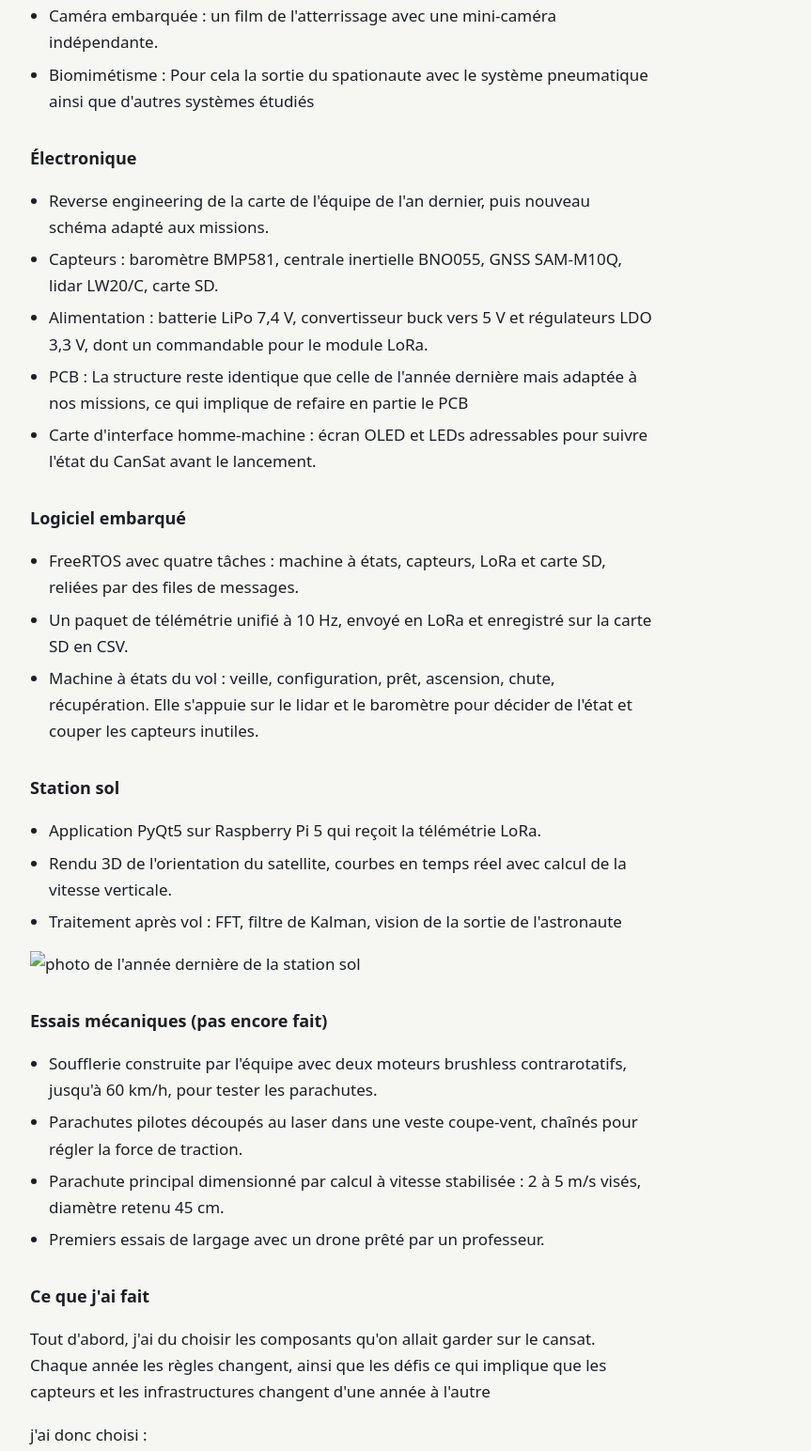
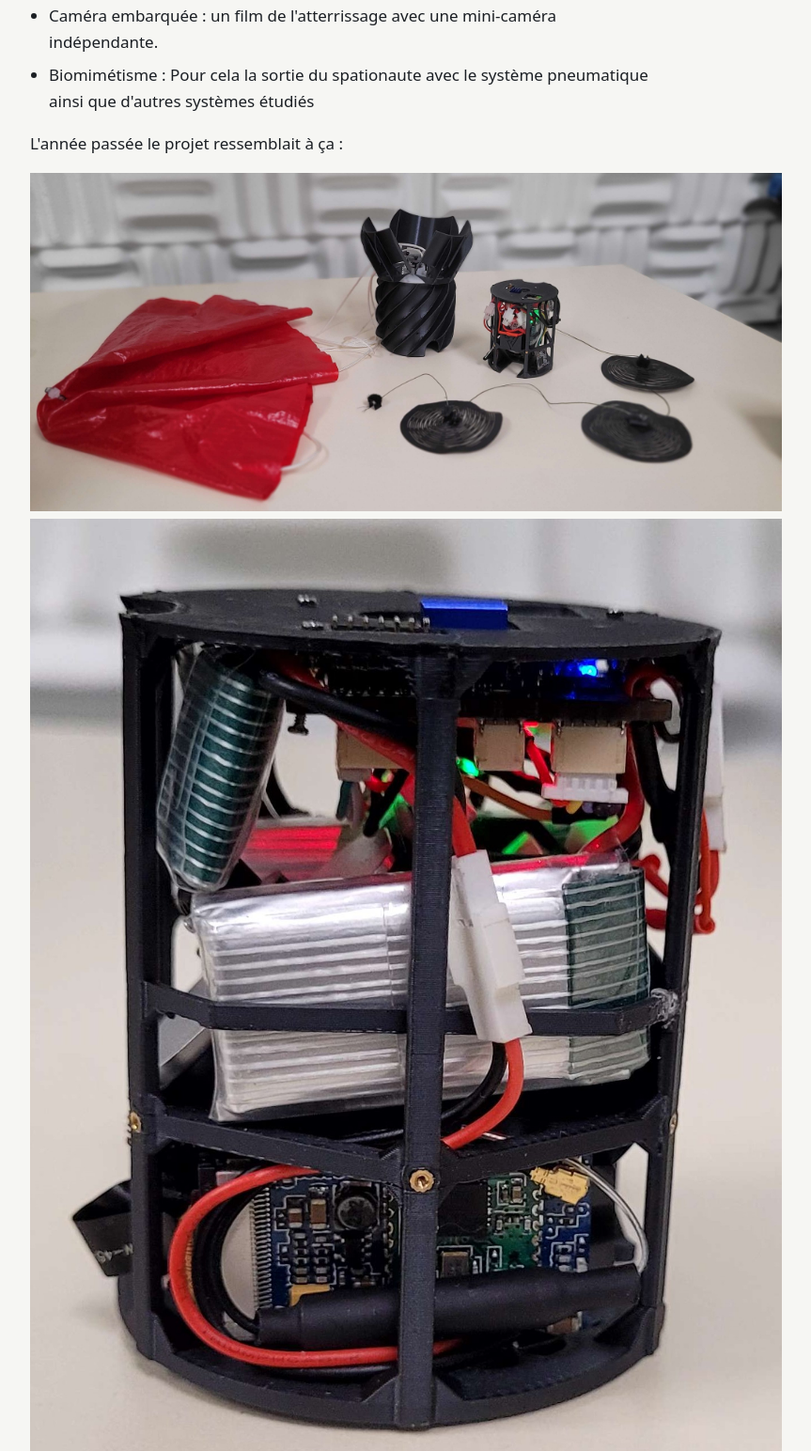
Before and after one commit to jeanli-pix/jean-bosco_linot.github.io, a plain HTML site: page cansat.html in a window 1280 px wide. Shown: the part 1273-2817 px from the top of the page at 94% size, without its empty margins (248-1111 px from the left). Drawn offline with Linux system fonts and the light colour scheme.

Commit message:
Add images and update content in cansat.html

```diff
--- a/cansat.html
+++ b/cansat.html
@@ -27,6 +27,9 @@
     <li>Caméra embarquée : un film de l&#x27;atterrissage avec une mini-caméra indépendante.</li>
     <li>Biomimétisme : Pour cela la sortie du spationaute avec le système pneumatique ainsi que d'autres systèmes étudiés </li>
   </ul>
+  <p>L'année passée le projet ressemblait à ça : </p>
+  <img src = "Mechanical_complete_cansat.jpg" alt= "photo de l'année dernière du projet" width= "800">
+  <img src = "Mechanical_right_side.jpg" alt= "photo de l'année dernière du projet" width= "800">
   <h3>Électronique</h3>
   <ul>
 <li>Reverse engineering de la carte de l&#x27;équipe de l&#x27;an dernier, puis nouveau schéma adapté aux missions.</li>
@@ -35,6 +38,8 @@
     <li> PCB : La structure reste identique que celle de l'année dernière mais adaptée à nos missions, ce qui implique de refaire en partie le PCB</li>
     <li>Carte d&#x27;interface homme-machine : écran OLED et LEDs adressables pour suivre l&#x27;état du CanSat avant le lancement.</li>
   </ul>
+  <img src = "Mainboard_V3_3d_back.png" alt= "photo de l'année dernière du PCB" width= "800">
+
   <h3>Logiciel embarqué</h3>
   <ul>
     <li>FreeRTOS avec quatre tâches : machine à états, capteurs, LoRa et carte SD, reliées par des files de messages.</li>
@@ -47,7 +52,7 @@
     <li>Rendu 3D de l&#x27;orientation du satellite, courbes en temps réel avec calcul de la vitesse verticale.</li>
     <li>Traitement après vol : FFT, filtre de Kalman, vision de la sortie de l'astronaute</li>
   </ul>
-  <img src = "images" alt= "photo de l'année dernière de la station sol" width= "800">
+  <img src = "groundstation.png" alt= "photo de l'année dernière de la station sol" width= "800">
   <h3>Essais mécaniques (pas encore fait)</h3>
   <ul>
     <li>Soufflerie construite par l&#x27;équipe avec deux moteurs brushless contrarotatifs, jusqu&#x27;à 60 km/h, pour tester les parachutes.</li>
```
